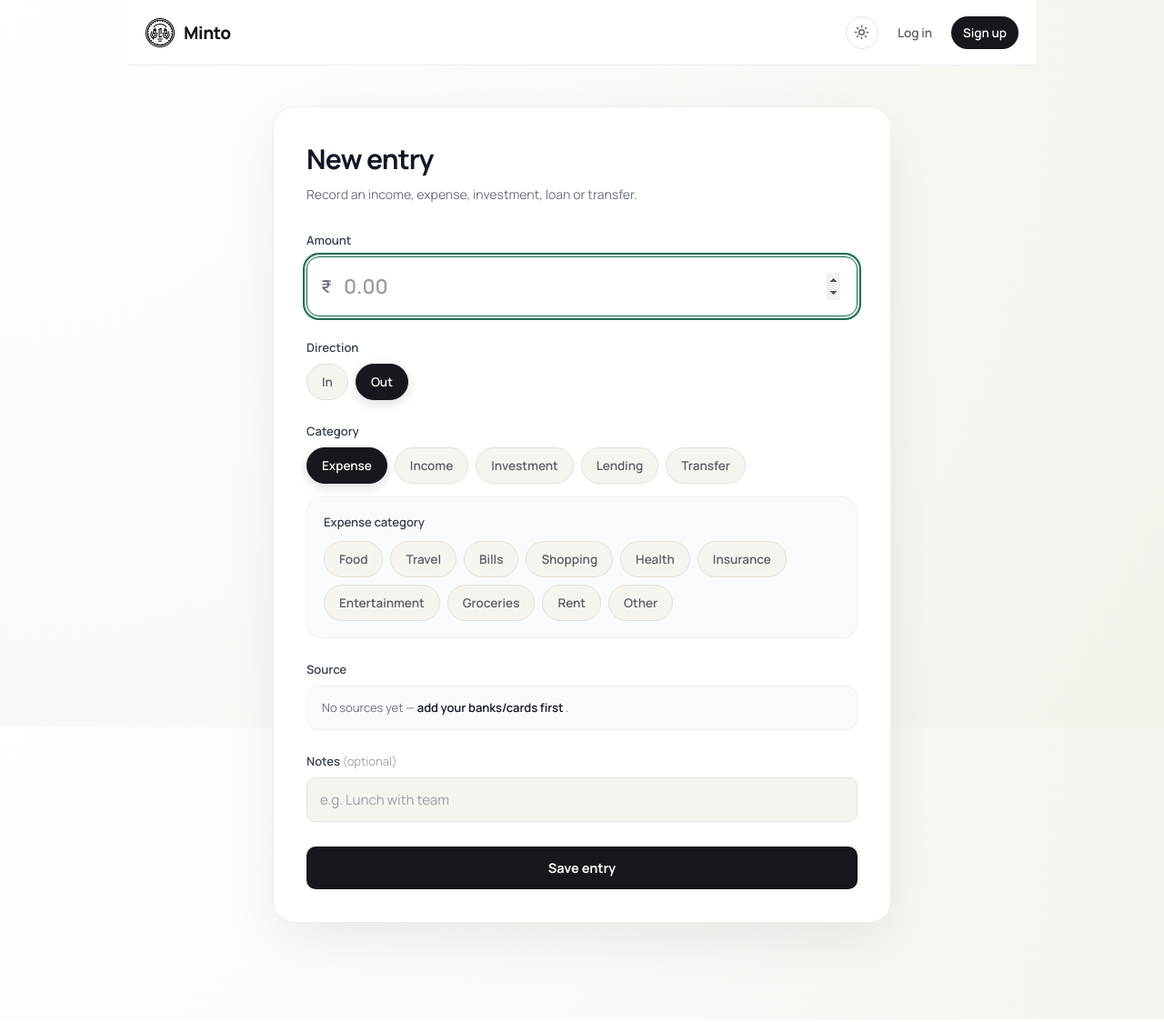
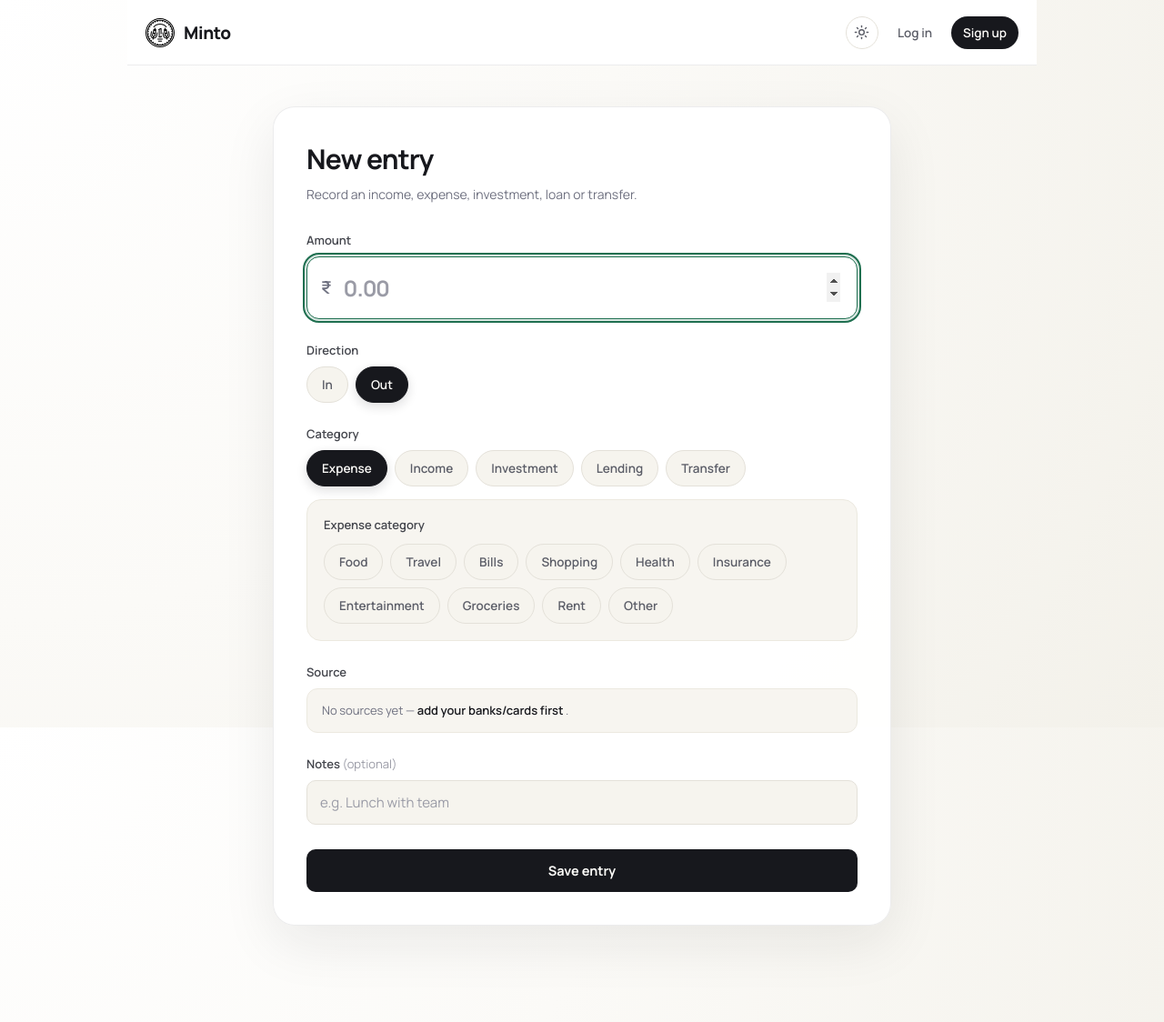
Before and after one commit to Hraone/minto, a Flask app: template templates/entry.html in a window 1280 px wide. Shown: the whole page at 91% size. Run offline with Flask 3, Linux system fonts and the light colour scheme; the template is opened without the code that fills it, so the values that code supplies are empty.

Commit message:
Update entry.html

```diff
--- a/templates/entry.html
+++ b/templates/entry.html
@@ -12,11 +12,11 @@
   }
 
   .entry-card {
-    background: rgba(255, 255, 255, 0.97);
-    border: 1px solid rgba(0, 0, 0, 0.07);
+    background: var(--surface-translucent);
+    border: 1px solid var(--shadow-card);
     border-radius: 24px;
     padding: 36px;
-    box-shadow: 0 20px 60px rgba(0, 0, 0, 0.07);
+    box-shadow: 0 20px 60px var(--shadow-card);
   }
 
   .entry-header {
@@ -28,12 +28,12 @@
     font-size: 30px;
     font-weight: 700;
     letter-spacing: -0.8px;
-    color: #111827;
+    color: var(--text);
   }
 
   .entry-header p {
     margin: 8px 0 0;
-    color: #6b7280;
+    color: var(--muted);
     font-size: 14px;
   }
 
@@ -44,7 +44,7 @@
   .form-label {
     display: block;
     margin: 0 0 9px;
-    color: #374151;
+    color: var(--text-secondary);
     font-size: 13px;
     font-weight: 600;
   }
@@ -60,7 +60,7 @@
     left: 16px;
     top: 50%;
     transform: translateY(-50%);
-    color: #6b7280;
+    color: var(--muted);
     font-size: 19px;
     font-weight: 600;
     pointer-events: none;
@@ -68,9 +68,11 @@
 
   .amount-input input {
     padding: 17px 18px 17px 40px;
-    font-size: 22px;
-    font-weight: 600;
+    font-size: 24px;
+    font-weight: 700;
+    letter-spacing: -0.5px;
     border-radius: 14px;
+    font-variant-numeric: tabular-nums;
   }
 
   /* Chips */
@@ -89,10 +91,10 @@
     margin-top: 14px;
     padding: 18px;
 
-    border: 1px solid #f0f0f0;
+    border: 1px solid var(--surface-subtle-border);
     border-radius: 16px;
 
-    background: #f9fafb;
+    background: var(--surface-subtle);
   }
 
   .expense-block .form-label {
@@ -111,18 +113,18 @@
     margin: 0;
     padding: 14px 16px;
 
-    border: 1px solid #f0f0f0;
+    border: 1px solid var(--surface-subtle-border);
     border-radius: 12px;
 
-    background: #f9fafb;
+    background: var(--surface-subtle);
 
-    color: #6b7280;
+    color: var(--muted);
     font-size: 13px;
     line-height: 1.5;
   }
 
   .empty-source a {
-    color: #111827;
+    color: var(--text);
     font-weight: 600;
     text-decoration: none;
   }
@@ -360,7 +362,7 @@
 
       <label class="form-label" for="counterparty">
         Who
-        <span style="font-weight:400; color:#9ca3af;">
+        <span style="font-weight:400; color:var(--muted-2);">
           (friend's name — use the same spelling each time so it adds up correctly)
         </span>
       </label>
@@ -380,7 +382,7 @@
         {% endfor %}
       </datalist>
 
-      <p style="margin: 10px 0 0; font-size: 12px; color: #9ca3af; line-height: 1.5;">
+      <p style="margin: 10px 0 0; font-size: 12px; color: var(--muted-2); line-height: 1.5;">
         Out = you gave them money. In = they paid you back. Neither counts as
         an expense or income — it shows up as money owed to you until repaid.
       </p>
@@ -496,7 +498,7 @@
       for="notes"
     >
       Notes
-      <span style="font-weight:400; color:#9ca3af;">
+      <span style="font-weight:400; color:var(--muted-2);">
         (optional)
       </span>
     </label>
```
